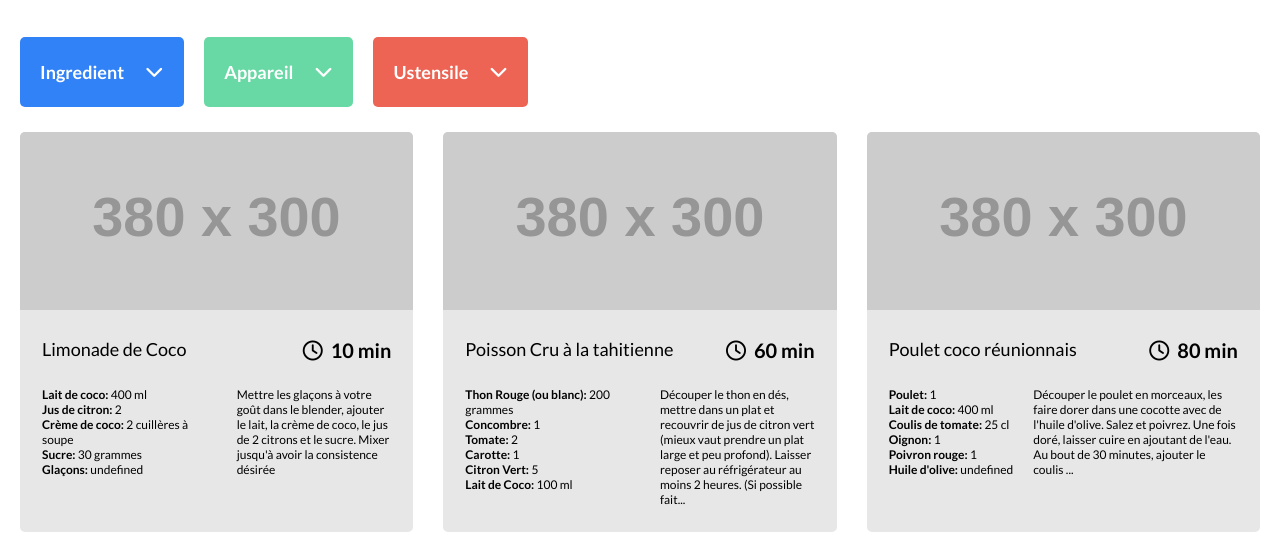
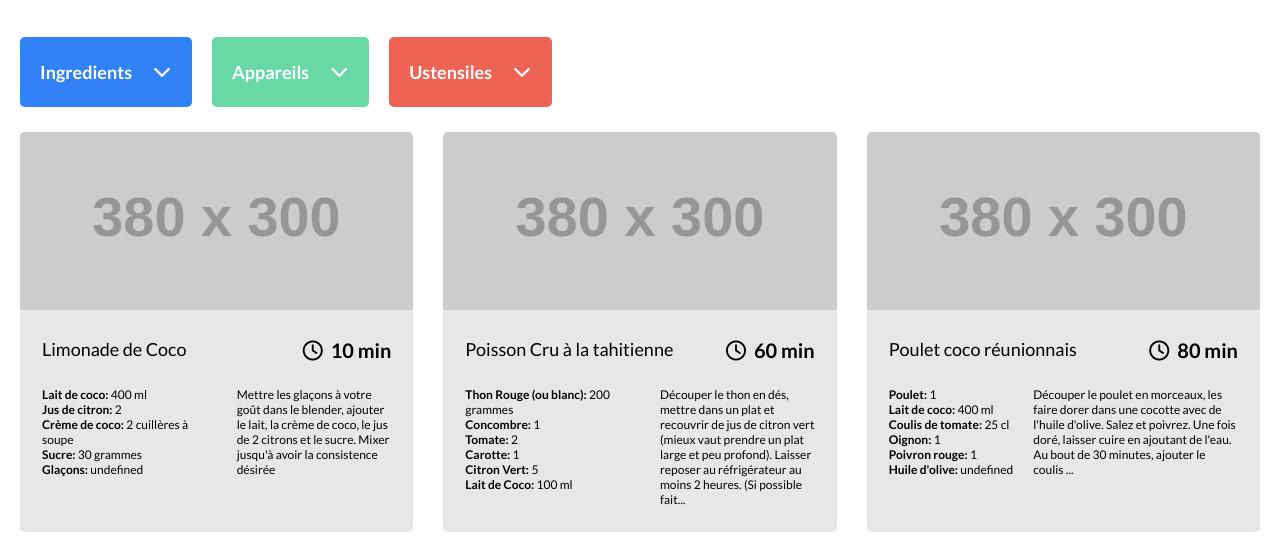
Before and after one commit to AxelRaboit/OpenClassRooms-P7-Les-Petits-Plats, a website with bundled scripts: page index.html in a window 1280 px wide. Shown: the part 248-800 px from the top of the page. Built offline with nearby package versions, Linux system fonts and the light colour scheme; placeholder pictures from the web are drawn by us.

Commit message:
[UPDATE] Improve code about Dropdown

```diff
--- a/js/class/FilterDropdown.js
+++ b/js/class/FilterDropdown.js
@@ -25,7 +25,11 @@ export default class FilterDropdown {
         input.setAttribute('class', 'dropdown-item__input');
         input.setAttribute('id', `${this.type}-input`);
         input.setAttribute('name', `${this.type}-input`);
-        input.setAttribute('placeholder', `Rechercher un ${this.label}`);
+        // if this.label ends by 's' we remove it otherwise we do nothing
+        input.setAttribute(
+            'placeholder',
+            `Rechercher un ${this.label.slice(-1) === 's' ? this.label.slice(0, -1) : this.label}`
+        );
 
         // Label creation
         const label = document.createElement('p');
--- a/js/class/FilterDropdownFactory.js
+++ b/js/class/FilterDropdownFactory.js
@@ -5,11 +5,19 @@ import Dropdown from "./FilterDropdown.js";
 
 export default class FilterDropdownFactory {
     static createFilterDropdown = (tags) => {
-        const { ingredients, appareils, ustensiles } = tags;
 
-        new FilterDropdown('ingredient', ingredients);
-        new FilterDropdown('appareil', appareils);
-        new FilterDropdown('ustensile', ustensiles);
+        /* We take the tags object loop into it and remove the 's'
+        at the end to get the final label and create the dropdown */
+        for (const [key, value] of Object.entries(tags)) {
+            console.log(tags)
+            new FilterDropdown(key, value);
+        }
+
+        // OLD SOLUTION
+        /* const { ingredients, appareils, ustensiles } = tags; */
+        /* new FilterDropdown('ingredients', ingredients);
+        new FilterDropdown('appareils', appareils);
+        new FilterDropdown('ustensiles', ustensiles); */
     }
 
     static createDropdowns() {
--- a/sass/components/_searchDropdown.scss
+++ b/sass/components/_searchDropdown.scss
@@ -118,9 +118,9 @@
         }
     }
 
-    &.dd-ingredient { background-color: $blue; }
-    &.dd-appareil { background-color: $green; }
-    &.dd-ustensile { background-color: $orange; }
+    &.dd-ingredients { background-color: $blue; }
+    &.dd-appareils { background-color: $green; }
+    &.dd-ustensiles { background-color: $orange; }
 }
 
 
```
Also changed, not shown: css/style.css, 1 other file.
